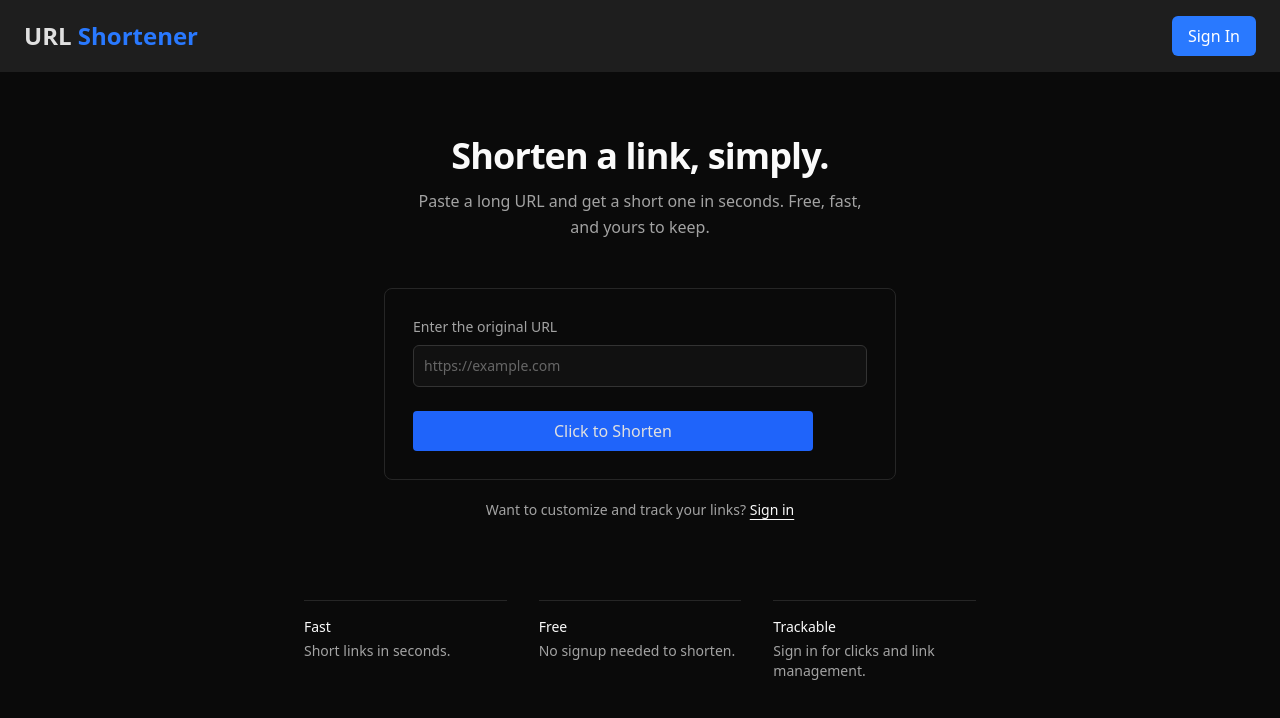
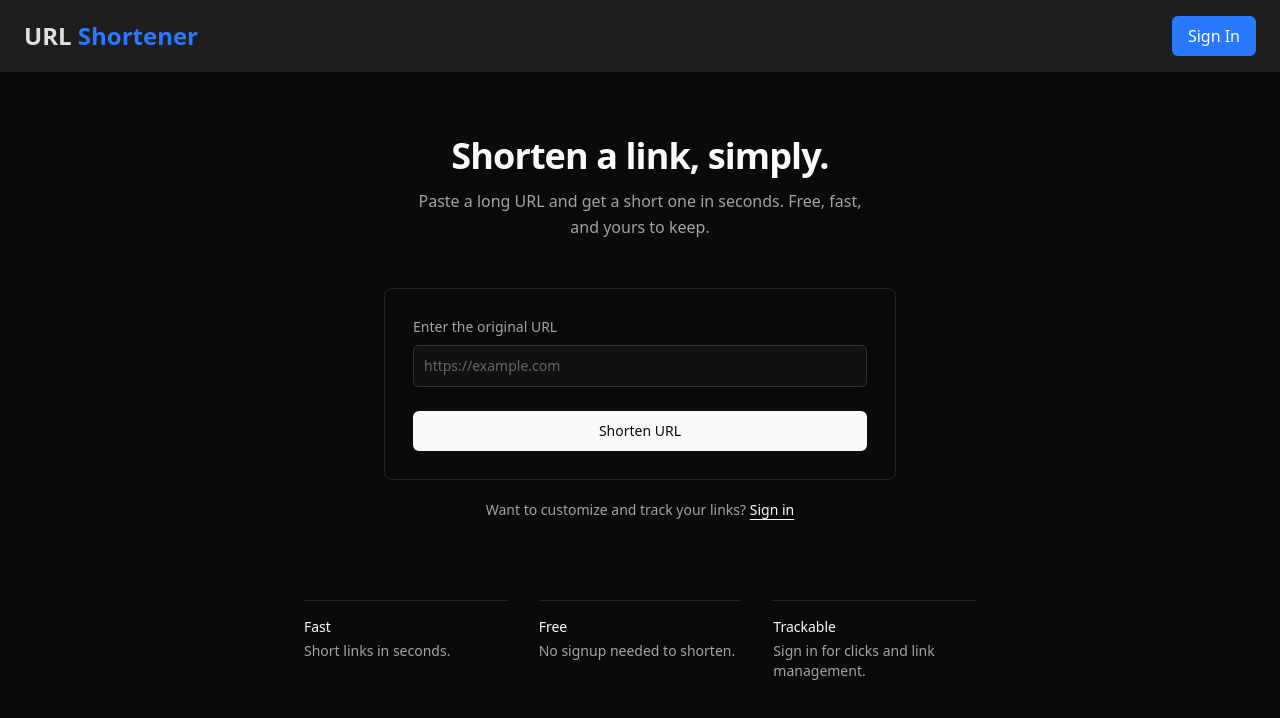
Before and after one commit to Exploring-glitch/URL-Shortener, a React app in the folder frontend/: page / in a window 1280 px wide. Shown: the top 718 px of the page. Built offline with nearby package versions, Linux system fonts and the light colour scheme; the HTML template or start-up script is replaced by a standard one.

Commit message:
style(form): monochrome submit button

```diff
--- a/frontend/src/components/UrlForm.jsx
+++ b/frontend/src/components/UrlForm.jsx
@@ -85,7 +85,7 @@ const UrlForm = () => {
 
       <button
         onClick={handleSubmit}
-        className='w-full sm:w-100 mt-2 bg-[#1f64fa] hover:bg-[#175ad6] text-[#E0E0E0] p-2 rounded transition-colors duration-200'> Click to Shorten
+        className='w-full mt-2 bg-[#FAFAFA] hover:bg-[#D4D4D4] text-[#0A0A0A] p-2.5 rounded-md font-medium text-sm transition-colors duration-200'>Shorten URL
       </button>
 
       {shortUrl && (    //This div is shown only if shortUrl is prsent
```
